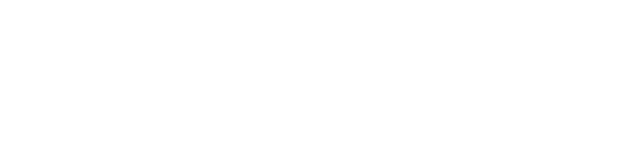
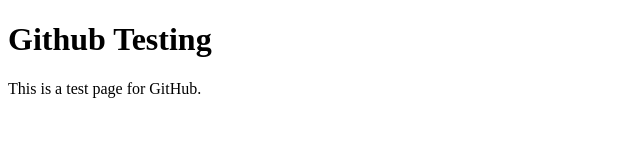
Before and after one commit to Muhammad-Saad119/testing, a plain HTML site: page index.html in a window 1280 px wide. Shown: the whole page, without its empty margins (0-640 px from the left). Drawn offline with Linux system fonts and the light colour scheme.

Commit message:
Fix HTML structure and remove extra spaces in title tag

```diff
--- a/index.html
+++ b/index.html
@@ -3,7 +3,10 @@
   <head>
     <meta charset="UTF-8" />
     <meta name="viewport" content="width=device-width, initial-scale=1.0" />
-    <title>Github Testing   </title>
+    <title>Github Testing</title>
   </head>
-  <body></body>
+  <body>
+    <h1>Github Testing</h1>
+    <p>This is a test page for GitHub.</p>
+  </body>
 </html>
```
